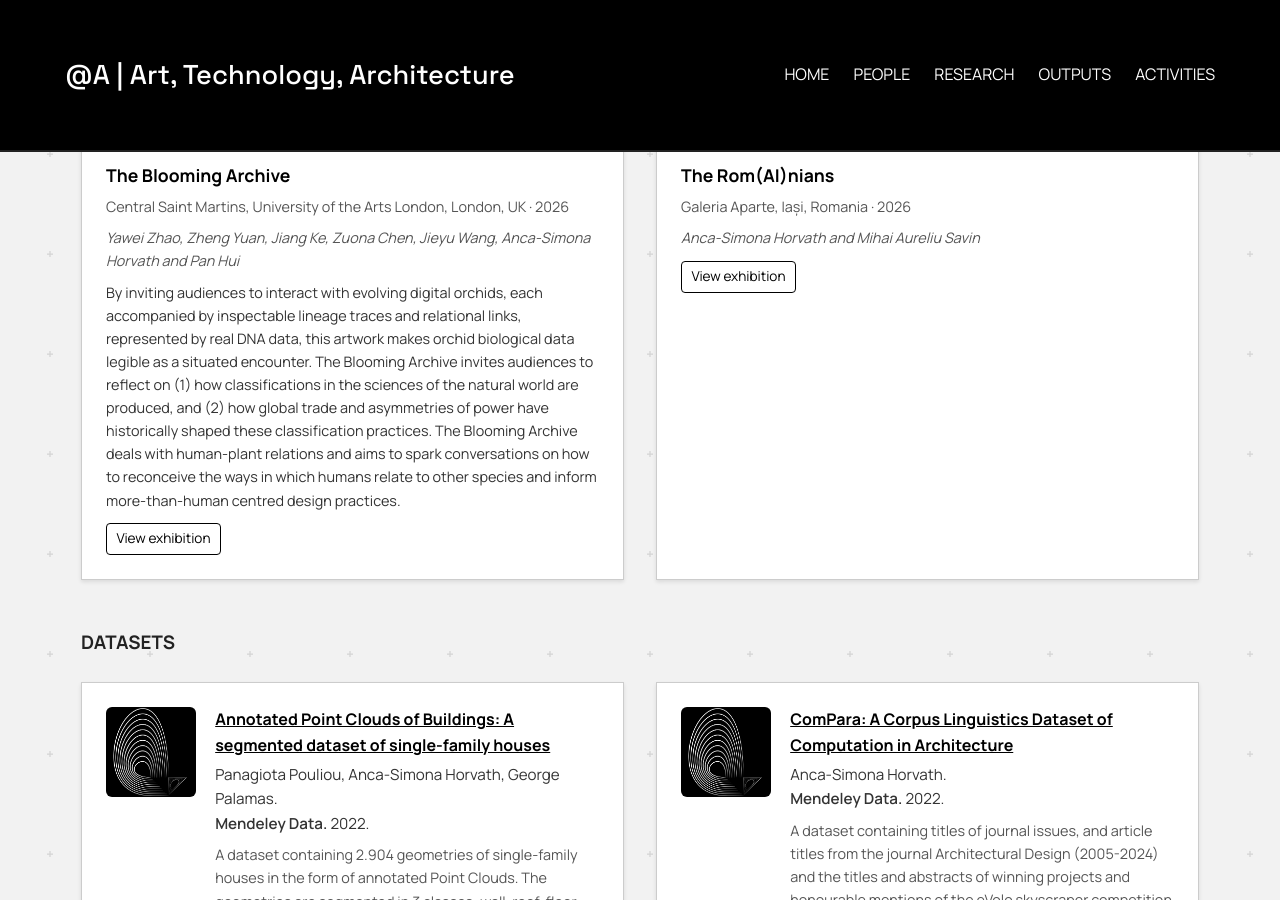
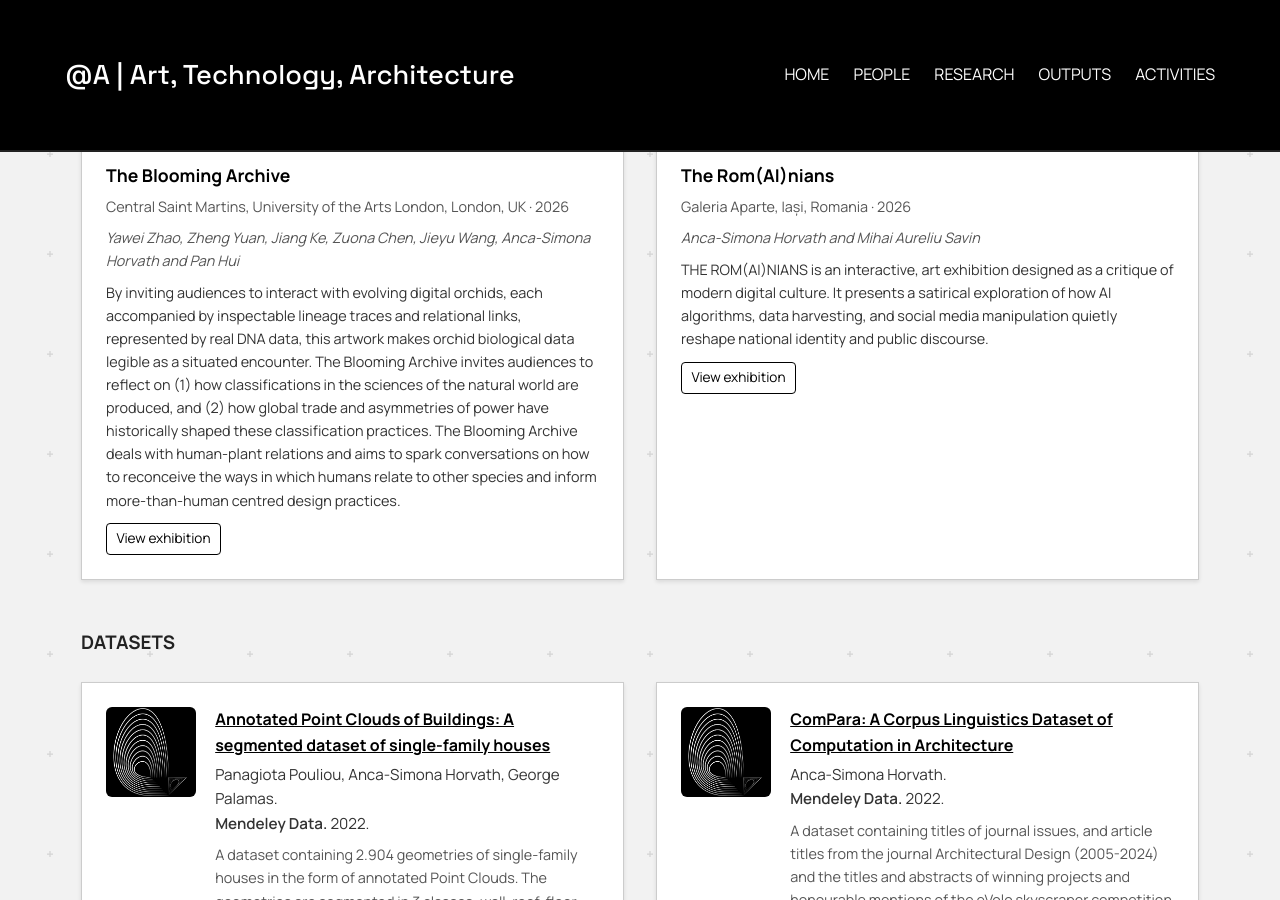
Before and after one commit to anqua/at-a, a Jekyll site: the page built from outputs.md, in a window 1280 px wide and 900 px high, scrolled down 2896 px. Built offline with Jekyll 4.4.1, drawn with Linux system fonts in a browser that asks for light colours.

Commit message:
Add short description for The Rom(AI)nians card
Co-Authored-By: Claude Sonnet 5 <noreply@anthropic.com>

```diff
--- a/_data/exhibitions.yml
+++ b/_data/exhibitions.yml
@@ -16,7 +16,7 @@
   location: "Iași, Romania"
   year: 2026
   credits: "Anca-Simona Horvath and Mihai Aureliu Savin"
-  description: ""
+  description: "THE ROM(AI)NIANS is an interactive, art exhibition designed as a critique of modern digital culture. It presents a satirical exploration of how AI algorithms, data harvesting, and social media manipulation quietly reshape national identity and public discourse."
   description_long:
     - "This installation investigates the transformation of contemporary political advertising into an algorithmically optimized visual product, situated at the intersection of artificial intelligence, the attention economy, and collective imaginary. The materials circulated online in Romania between October 2024 and May 2026, starting during the period of the country's cancelled presidential elections, and following a period of turmoil, are approached not only as ideological vehicles, but also as symptoms of a new political aesthetic in which nostalgia, spirituality, social anxiety, nature, and national identity become reusable visual elements."
     - "The starting point consists of an archive of images and texts collected from algorithmically targeted social media feeds. These materials function simultaneously as historical documents, exposing political imagery at an important time in the country's history, and as indicators of the technological state of AI image generation during that period. Many of the images occupy a zone close to the uncanny valley: mixing the familiar and affective, while remaining sufficiently artificial to produce ambiguity and discomfort."
```
